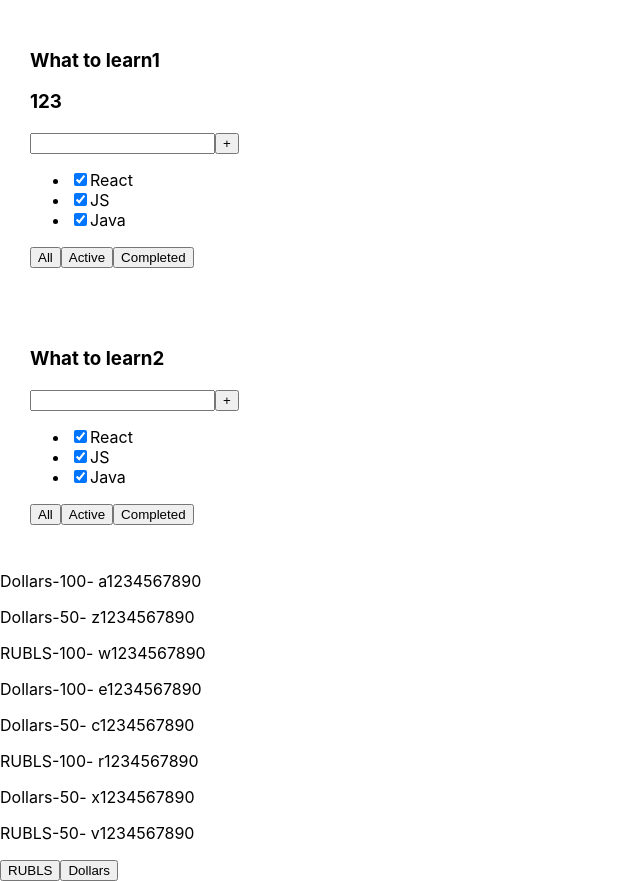
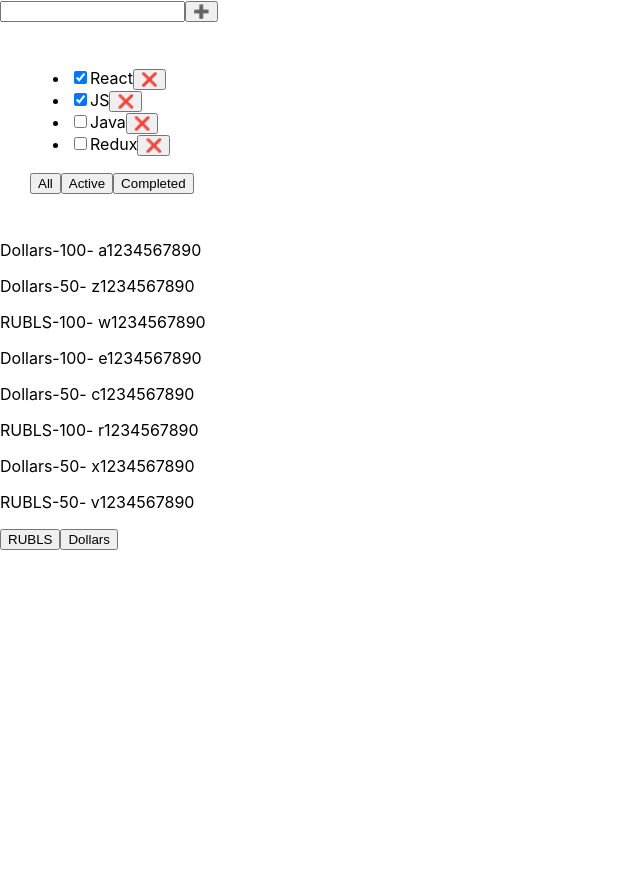
Before and after one commit to DY-JS/todolist-incubator, a React (Create React App) app: page / in a window 1280 px wide. Shown: the whole page, without its empty margins (0-640 px from the left). After the commit the page ends 800 px from the top, so only its background shows below. Built offline with nearby package versions, Linux system fonts and the light colour scheme.

Commit message:
Add onKeyDown in add of Todo

```diff
--- a/package.json
+++ b/package.json
@@ -10,10 +10,12 @@
     "@types/node": "^16.18.1",
     "@types/react": "^18.0.23",
     "@types/react-dom": "^18.0.7",
+    "@types/uuid": "^9.0.1",
     "react": "^18.2.0",
     "react-dom": "^18.2.0",
     "react-scripts": "5.0.1",
     "typescript": "^4.8.4",
+    "uuid": "^9.0.0",
     "web-vitals": "^2.1.4"
   },
   "scripts": {
--- a/src/App.tsx
+++ b/src/App.tsx
@@ -1,25 +1,87 @@
-import React from 'react';
+import React, {ChangeEvent, MouseEvent, useState} from 'react';
 import './App.css';
 import {Todolist} from "./Todolist";
 import {Exchange} from "./currency/Exchange";
+import {FullInput} from "./UI/Fullinput";
+import {Input} from "./UI/Input";
+import {Button} from "./UI/Button";
+import { v4 as uuidv4 } from 'uuid';
+
+export type FilterType = 'all' | 'active' | 'completed';
+export type TaskType = {
+    id: string,
+    title: string,
+    isDone: boolean
+}
 
 function App() {
-    const truck = 'What to learn1';
-    const truckNew = 'What to learn2';
+    let initTasks = [
+        {id: uuidv4(), title: "React",isDone: true },
+        {id: uuidv4(), title: "JS", isDone: true},
+        {id: uuidv4(), title: "Java", isDone: false},
+        {id: uuidv4(), title: "Redux", isDone: false}
+    ]
+    const [filter, setFilter] = useState<FilterType>('all')
+    const [tasks, setTasks] = useState(initTasks)
+    const [title, setTitle] = useState('')
+    const tableTitle = 'What to learn';
 
-    const tasks = [{ id: 1, title: "React",
-        isDone: true },{ id: 2, title: "JS", isDone: true },
-        { id: 3, title: "Java", isDone: true }
-    ]
+    console.log(tasks)
 
-    return (
-        <>
-            <Todolist truck={truck} truck2={123} tasks={tasks}/>
-            <Todolist truck={truckNew} truck3={true} tasks={tasks}/>
-            <Exchange />
-        </>
+    const removeTask = (id: string) => {
+        let filteredTasks = tasks.filter(t => t.id !== id)
+        setTasks(filteredTasks);
+    }
 
-    );
+    const addTask = (title: string) => {
+        // const ids = tasks.reduce((acc: number[], t:TaskType) => {
+        //     acc.push(t.id)
+        //     return acc
+        // },[] )
+
+        const newTask: TaskType = {
+            //id: Math.max(...ids) + 1,
+            id: uuidv4(),
+            title: title,
+            isDone: false
+        }
+        setTasks([newTask, ...tasks ])
+    }
+
+    const handleAddTask = () => {
+        if (title.trim() !== '') {
+            addTask(title);
+            setTitle("");
+        }
+    };
+
+    const changeFilter = (value: FilterType) => {
+        setFilter(value)
+    }
+
+    let filteredTasks = tasks;
+    if (filter === 'active') {
+        filteredTasks = tasks.filter(t => t.isDone !== true)
+    }
+
+    if (filter === 'completed') {
+        filteredTasks = tasks.filter(t => t.isDone === true)
+    }
+
+return (
+    <>
+        <Input title={title} setTitle={setTitle}  onEnterAction={handleAddTask} />
+        <Button callback={handleAddTask} name={"➕"} />
+        <Todolist
+            title={tableTitle}
+            tasks={filteredTasks}
+            removeTask={removeTask}
+            changeFilter={changeFilter}
+        />
+        <Exchange/>
+    </>
+
+);
 }
 
 export default App;
--- a/src/Todolist.tsx
+++ b/src/Todolist.tsx
@@ -1,47 +1,41 @@
-import React, {FC} from "react";
+import React, {FC, MouseEventHandler} from "react";
+import {TaskType, FilterType} from "./App";
 
 type PropsType = {
-    truck: string
-    truck2?: number
-    truckNew?: string
-    truck3?: boolean;
+    title: string
     tasks: TaskType[]
+    removeTask: Function
+    changeFilter: Function
 }
 
-type TaskType={
-    id: number,
-    title: string,
-    isDone:boolean
-}
 
 //export const Todolist = ({ truck,  truck2, truck3, tasks}: PropsType) => {
 export const Todolist = (props: PropsType) => {
-    const  buttonHandler = (number: number) => {
-        console.log(number)
+
+    const handleRemoveTask =(id: string) => {
+        props.removeTask(id)
     }
-
+    const  handlechangeFilter = (filter: FilterType) =>  props.changeFilter(filter);
+    // const  handlechangeActiveFilter = () =>  props.changeFilter('active');
+    // const  handlechangeCompletedFilter = () =>  props.changeFilter('completed');
     return (
         <div className="App">
             <div>
-                <h3>{props.truck}</h3>
-                <h3>{props?.truck2}</h3>
-                <h3>{props?.truck3}</h3>
-                <div>
-                    <input/>
-                    <button>+</button>
-                </div>
                 <ul>
                     {props.tasks.map(task => {
                         return(
-                            <li key={task.title}><input type="checkbox" checked={task.isDone}/>
-                            <span>{task.title}</span></li>
+                            <li key={task.title}>
+                                <input type="checkbox" checked={task.isDone}/>
+                            <span>{task.title}</span>
+                            <button onClick={() => handleRemoveTask(task.id)}>❌</button>
+                            </li>
                         )}
                     )}
                 </ul>
                 <div>
-                    <button>All</button>
-                    <button>Active</button>
-                    <button>Completed</button>
+                    <button onClick={() => handlechangeFilter('all')}>All</button>
+                    <button onClick={() => handlechangeFilter('active')}>Active</button>
+                    <button onClick={() => handlechangeFilter('completed')}>Completed</button>
                 </div>
             </div>
         </div>
--- /dev/null
+++ b/src/UI/Button.tsx
@@ -0,0 +1,9 @@
+
+export type ButtonProps = {
+    callback: () => void;
+    name: string
+};
+
+export const Button = ({ callback, name, ...props }: ButtonProps) => {
+    return  (<button onClick={callback}>{name}</button>)
+};
--- /dev/null
+++ b/src/UI/Fullinput.tsx
@@ -0,0 +1,27 @@
+import { ChangeEvent, MouseEvent, useState } from "react";
+
+type PropsType = {
+    addTask: (title: string) => void;
+};
+
+export const FullInput = ({ addTask }: PropsType) => {
+    const [title, setTitle] = useState("");
+
+    const handleChange = (e: ChangeEvent<HTMLInputElement>) => {
+        setTitle(e.currentTarget.value);
+    };
+
+    const handleAddTask = (e: MouseEvent<HTMLButtonElement>) => {
+        if (title.trim() !== '') {
+            addTask(title);
+            setTitle("");
+        }
+    };
+
+    return (
+        <>
+            <input onChange={handleChange} value={title} />
+            <button onClick={handleAddTask}>➕</button> <p>{title}</p>
+        </>
+    );
+};
--- /dev/null
+++ b/src/UI/Input.tsx
@@ -0,0 +1,29 @@
+import { ChangeEvent, KeyboardEvent } from "react";
+
+type PropsType = {
+    title: string,
+    setTitle: (title: string) => void;
+    onEnterAction?: () => void
+};
+
+export const Input = ({ title, setTitle, onEnterAction }: PropsType) => {
+
+    const handleChange = (e: ChangeEvent<HTMLInputElement>) => {
+        setTitle(e.currentTarget.value);
+    };
+
+    const keyHandle = (e: KeyboardEvent) => {
+        if(e.key === 'Enter' && onEnterAction) {
+          onEnterAction()
+        }
+    }
+
+    return (
+        <>
+            <input
+                onChange={handleChange}
+                onKeyPress={keyHandle}
+                value={title} />
+        </>
+    );
+};
```
Also changed, not shown: 1 other file (tests, documents, lock files or other folders).
